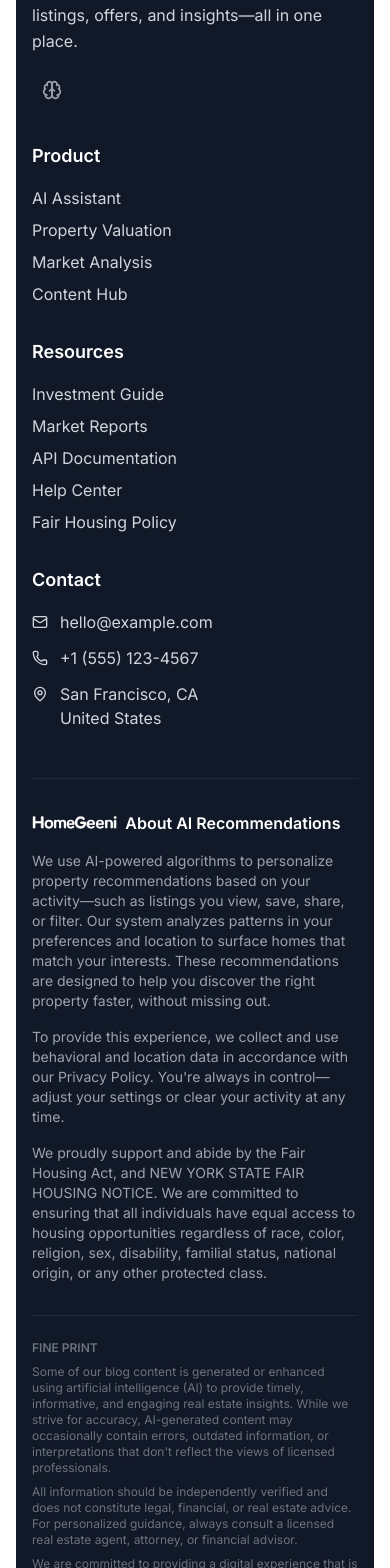
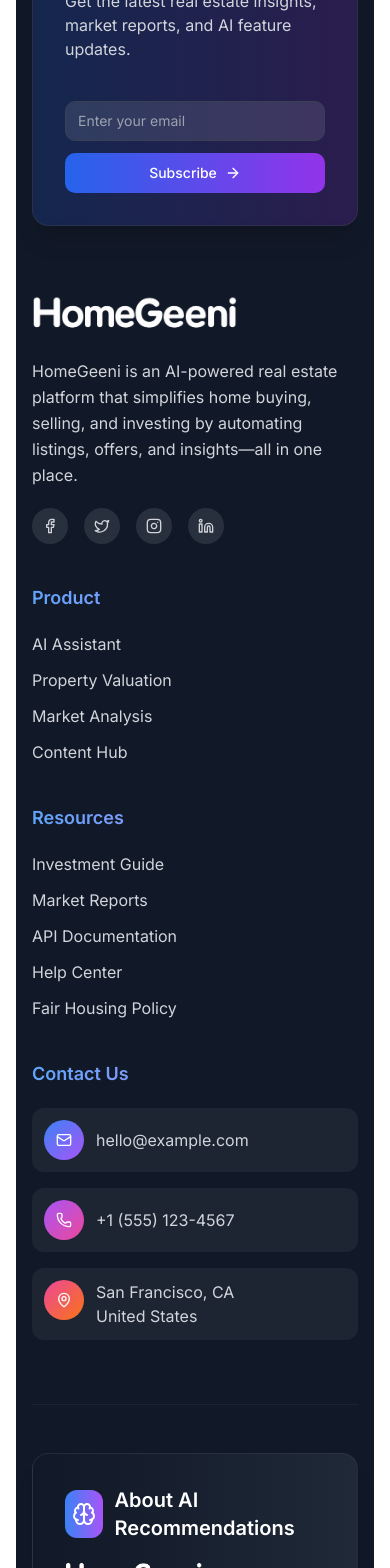
Before and after one commit to AVIKBHANJA/homegeeni_main, a Next.js app: page / in a window 390 px wide. Shown: the part 7438-9006 px from the top of the page. Built offline with nearby package versions, Linux system fonts and the light colour scheme.

Commit message:
beutified footer

```diff
--- a/components/Footer.tsx
+++ b/components/Footer.tsx
@@ -1,18 +1,55 @@
-import { Brain, Mail, Phone, MapPin } from "lucide-react";
+import {
+  Brain,
+  Mail,
+  Phone,
+  MapPin,
+  Facebook,
+  Twitter,
+  Instagram,
+  Linkedin,
+  ArrowRight,
+} from "lucide-react";
 import { Button } from "./ui/button";
+import { Input } from "./ui/input";
 
 const Footer = () => {
   return (
-    <footer className="bg-gray-900 text-white py-16">
-      <div className="container px-4">
-        <div className="grid grid-cols-1 md:grid-cols-4 gap-8 mb-12">
+    <footer className="bg-gradient-to-b from-gray-900 via-gray-900 to-black text-white py-20">
+      <div className="container px-4 max-w-7xl mx-auto">
+        {/* Newsletter Section */}
+        <div className="bg-gradient-to-r from-blue-600/20 to-purple-600/20 p-8 rounded-2xl mb-16 backdrop-blur-sm border border-gray-700/50 shadow-xl">
+          <div className="grid grid-cols-1 lg:grid-cols-5 gap-8 items-center">
+            <div className="lg:col-span-3">
+              <h3 className="text-2xl font-semibold mb-2 bg-gradient-to-r from-blue-400 to-purple-400 bg-clip-text text-transparent">
+                Stay Updated with HomeGeeni
+              </h3>
+              <p className="text-gray-300 mb-2">
+                Get the latest real estate insights, market reports, and AI
+                feature updates.
+              </p>
+            </div>
+            <div className="lg:col-span-2">
+              <form className="flex flex-col sm:flex-row gap-3">
+                <Input
+                  type="email"
+                  placeholder="Enter your email"
+                  className="bg-white/10 border-gray-700 text-white placeholder:text-gray-400 focus-visible:ring-blue-500"
+                />
+                <Button className="bg-gradient-to-r from-blue-600 to-purple-600 hover:from-blue-700 hover:to-purple-700 text-white">
+                  Subscribe <ArrowRight className="ml-2 h-4 w-4" />
+                </Button>
+              </form>
+            </div>
+          </div>
+        </div>
+        <div className="grid grid-cols-1 md:grid-cols-12 gap-10 mb-16">
           {/* Brand Section */}
-          <div className="space-y-4">
+          <div className="space-y-5 md:col-span-4">
             <div className="flex items-center">
               <img
                 src="/logo.png"
                 alt="HomeGeeni"
-                className="h-10 w-auto brightness-0 invert"
+                className="h-12 w-auto brightness-0 invert"
               />
             </div>{" "}
             <p className="text-gray-300 leading-relaxed">
@@ -20,115 +57,181 @@ const Footer = () => {
               home buying, selling, and investing by automating listings,
               offers, and insights—all in one place.
             </p>
-            <div className="flex space-x-4">
-              <Button
-                variant="ghost"
-                size="icon"
-                className="text-gray-400 hover:text-white"
+            <div className="flex space-x-4 mt-6">
+              <a
+                href="#"
+                className="w-9 h-9 rounded-full flex items-center justify-center bg-white/10 hover:bg-blue-600 transition-colors duration-300 text-gray-300 hover:text-white"
               >
-                <Brain className="w-5 h-5" />
-              </Button>
+                <Facebook className="w-4 h-4" />
+              </a>
+              <a
+                href="#"
+                className="w-9 h-9 rounded-full flex items-center justify-center bg-white/10 hover:bg-blue-400 transition-colors duration-300 text-gray-300 hover:text-white"
+              >
+                <Twitter className="w-4 h-4" />
+              </a>
+              <a
+                href="#"
+                className="w-9 h-9 rounded-full flex items-center justify-center bg-white/10 hover:bg-gradient-to-br hover:from-purple-600 hover:to-orange-600 transition-colors duration-300 text-gray-300 hover:text-white"
+              >
+                <Instagram className="w-4 h-4" />
+              </a>
+              <a
+                href="#"
+                className="w-9 h-9 rounded-full flex items-center justify-center bg-white/10 hover:bg-blue-700 transition-colors duration-300 text-gray-300 hover:text-white"
+              >
+                <Linkedin className="w-4 h-4" />
+              </a>
             </div>
           </div>
           {/* Product */}
-          <div className="space-y-4">
-            <h4 className="font-semibold text-lg">Product</h4>
-            <ul className="space-y-2">
+          <div className="space-y-5 md:col-span-2">
+            <h4 className="font-semibold text-lg bg-gradient-to-r from-blue-400 to-purple-400 bg-clip-text text-transparent">
+              Product
+            </h4>
+            <ul className="space-y-3">
               <li>
                 <a
                   href="#"
-                  className="text-gray-300 hover:text-white transition-colors"
+                  className="text-gray-300 hover:text-white transition-colors flex items-center group"
                 >
+                  <span className="group-hover:translate-x-1 transition-transform duration-300">
                     AI Assistant
+                  </span>
+                  <ArrowRight className="w-3 h-3 ml-1 opacity-0 group-hover:opacity-100 transition-opacity duration-300" />
+                </a>
+              </li>{" "}
+              <li>
+                <a
+                  href="#"
+                  className="text-gray-300 hover:text-white transition-colors flex items-center group"
+                >
+                  <span className="group-hover:translate-x-1 transition-transform duration-300">
+                    Property Valuation
+                  </span>
+                  <ArrowRight className="w-3 h-3 ml-1 opacity-0 group-hover:opacity-100 transition-opacity duration-300" />
                 </a>
               </li>
               <li>
                 <a
                   href="#"
-                  className="text-gray-300 hover:text-white transition-colors"
+                  className="text-gray-300 hover:text-white transition-colors flex items-center group"
                 >
-                  Property Valuation
+                  <span className="group-hover:translate-x-1 transition-transform duration-300">
+                    Market Analysis
+                  </span>
+                  <ArrowRight className="w-3 h-3 ml-1 opacity-0 group-hover:opacity-100 transition-opacity duration-300" />
                 </a>
               </li>
               <li>
                 <a
                   href="#"
-                  className="text-gray-300 hover:text-white transition-colors"
+                  className="text-gray-300 hover:text-white transition-colors flex items-center group"
                 >
-                  Market Analysis
+                  <span className="group-hover:translate-x-1 transition-transform duration-300">
+                    Content Hub
+                  </span>
+                  <ArrowRight className="w-3 h-3 ml-1 opacity-0 group-hover:opacity-100 transition-opacity duration-300" />
+                </a>
+              </li>
+            </ul>
+          </div>{" "}
+          {/* Resources */}
+          <div className="space-y-5 md:col-span-3">
+            <h4 className="font-semibold text-lg bg-gradient-to-r from-blue-400 to-purple-400 bg-clip-text text-transparent">
+              Resources
+            </h4>
+            <ul className="space-y-3">
+              <li>
+                <a
+                  href="#"
+                  className="text-gray-300 hover:text-white transition-colors flex items-center group"
+                >
+                  <span className="group-hover:translate-x-1 transition-transform duration-300">
+                    Investment Guide
+                  </span>
+                  <ArrowRight className="w-3 h-3 ml-1 opacity-0 group-hover:opacity-100 transition-opacity duration-300" />
                 </a>
               </li>
               <li>
                 <a
                   href="#"
-                  className="text-gray-300 hover:text-white transition-colors"
+                  className="text-gray-300 hover:text-white transition-colors flex items-center group"
                 >
-                  Content Hub
-                </a>
-              </li>
-            </ul>
-          </div>{" "}
-          {/* Resources */}
-          <div className="space-y-4">
-            <h4 className="font-semibold text-lg">Resources</h4>
-            <ul className="space-y-2">
-              <li>
-                <a
-                  href="#"
-                  className="text-gray-300 hover:text-white transition-colors"
-                >
-                  Investment Guide
+                  <span className="group-hover:translate-x-1 transition-transform duration-300">
+                    Market Reports
+                  </span>
+                  <ArrowRight className="w-3 h-3 ml-1 opacity-0 group-hover:opacity-100 transition-opacity duration-300" />
                 </a>
               </li>
               <li>
                 <a
                   href="#"
-                  className="text-gray-300 hover:text-white transition-colors"
+                  className="text-gray-300 hover:text-white transition-colors flex items-center group"
                 >
-                  Market Reports
+                  <span className="group-hover:translate-x-1 transition-transform duration-300">
+                    API Documentation
+                  </span>
+                  <ArrowRight className="w-3 h-3 ml-1 opacity-0 group-hover:opacity-100 transition-opacity duration-300" />
                 </a>
               </li>
               <li>
                 <a
                   href="#"
-                  className="text-gray-300 hover:text-white transition-colors"
+                  className="text-gray-300 hover:text-white transition-colors flex items-center group"
                 >
-                  API Documentation
-                </a>
-              </li>
-              <li>
-                <a
-                  href="#"
-                  className="text-gray-300 hover:text-white transition-colors"
-                >
+                  <span className="group-hover:translate-x-1 transition-transform duration-300">
                     Help Center
+                  </span>
+                  <ArrowRight className="w-3 h-3 ml-1 opacity-0 group-hover:opacity-100 transition-opacity duration-300" />
                 </a>
               </li>{" "}
               <li>
                 <a
                   href="/fair-housing-policy"
-                  className="text-gray-300 hover:text-white transition-colors"
+                  className="text-gray-300 hover:text-white transition-colors flex items-center group"
                 >
+                  <span className="group-hover:translate-x-1 transition-transform duration-300">
                     Fair Housing Policy
+                  </span>
+                  <ArrowRight className="w-3 h-3 ml-1 opacity-0 group-hover:opacity-100 transition-opacity duration-300" />
                 </a>
               </li>
-            </ul>
+            </ul>{" "}
           </div>
           {/* Contact */}
+          <div className="space-y-5 md:col-span-3">
+            <h4 className="font-semibold text-lg bg-gradient-to-r from-blue-400 to-purple-400 bg-clip-text text-transparent">
+              Contact Us
+            </h4>
             <div className="space-y-4">
-            <h4 className="font-semibold text-lg">Contact</h4>
-            <div className="space-y-3">
               {" "}
-              <div className="flex items-center gap-3 text-gray-300">
-                <Mail className="w-4 h-4" />
-                <span>hello@example.com</span>
+              <a
+                href="mailto:hello@example.com"
+                className="group flex items-center gap-3 text-gray-300 hover:text-white transition-colors p-3 bg-white/5 hover:bg-white/10 rounded-lg"
+              >
+                <div className="w-10 h-10 rounded-full bg-gradient-to-br from-blue-500 to-purple-500 flex items-center justify-center flex-shrink-0">
+                  <Mail className="w-4 h-4 text-white" />
                 </div>
-              <div className="flex items-center gap-3 text-gray-300">
-                <Phone className="w-4 h-4" />
-                <span>+1 (555) 123-4567</span>
+                <span className="group-hover:translate-x-1 transition-transform duration-300">
+                  hello@example.com
+                </span>
+              </a>
+              <a
+                href="tel:+15551234567"
+                className="group flex items-center gap-3 text-gray-300 hover:text-white transition-colors p-3 bg-white/5 hover:bg-white/10 rounded-lg"
+              >
+                <div className="w-10 h-10 rounded-full bg-gradient-to-br from-purple-500 to-pink-500 flex items-center justify-center flex-shrink-0">
+                  <Phone className="w-4 h-4 text-white" />
                 </div>
-              <div className="flex items-start gap-3 text-gray-300">
-                <MapPin className="w-4 h-4 mt-1" />
+                <span className="group-hover:translate-x-1 transition-transform duration-300">
+                  +1 (555) 123-4567
+                </span>
+              </a>
+              <div className="group flex items-start gap-3 text-gray-300 p-3 bg-white/5 rounded-lg">
+                <div className="w-10 h-10 rounded-full bg-gradient-to-br from-pink-500 to-orange-500 flex items-center justify-center flex-shrink-0">
+                  <MapPin className="w-4 h-4 text-white" />
+                </div>
                 <span>
                   San Francisco, CA
                   <br />
@@ -139,94 +242,121 @@ const Footer = () => {
           </div>
         </div>{" "}
         {/* AI Recommendations Section */}
-        <div className="border-t border-gray-800 pt-8 pb-8">
-          <div className="text-gray-400 text-sm space-y-4">
-            <h4 className="font-semibold text-white text-base mb-2 flex items-center gap-2">
+        <div className="border-t border-gray-700/30 pt-12 pb-12">
+          <div className="bg-gradient-to-r from-gray-900 to-gray-800 rounded-2xl p-8 shadow-xl border border-gray-700/50">
+            <div className="grid grid-cols-1 lg:grid-cols-6 gap-8">
+              <div className="lg:col-span-2">
+                <div className="flex items-center gap-3 mb-4">
+                  <div className="w-12 h-12 rounded-xl bg-gradient-to-r from-blue-500 to-purple-500 flex items-center justify-center">
+                    <Brain className="w-6 h-6 text-white" />
+                  </div>
+                  <h4 className="font-semibold text-white text-xl">
+                    About AI Recommendations
+                  </h4>
+                </div>
                 <img
                   src="/logo.png"
                   alt="Logo"
-                className="h-5 w-auto brightness-0 invert"
+                  className="h-8 w-auto brightness-0 invert mb-4"
                 />
-              <span>About AI Recommendations</span>
-            </h4>{" "}
-            <p>
+              </div>
+
+              <div className="lg:col-span-4 text-gray-300 space-y-4">
+                <p className="leading-relaxed">
                   We use AI-powered algorithms to personalize property
-              recommendations based on your activity—such as listings you view,
-              save, share, or filter. Our system analyzes patterns in your
-              preferences and location to surface homes that match your
-              interests. These recommendations are designed to help you discover
-              the right property faster, without missing out.
+                  recommendations based on your activity—such as listings you
+                  view, save, share, or filter. Our system analyzes patterns in
+                  your preferences and location to surface homes that match your
+                  interests. These recommendations are designed to help you
+                  discover the right property faster, without missing out.
                 </p>
-            <p>
+                <p className="leading-relaxed">
                   To provide this experience, we collect and use behavioral and
-              location data in accordance with our Privacy Policy. You're always
-              in control—adjust your settings or clear your activity at any
-              time.
+                  location data in accordance with our Privacy Policy. You're
+                  always in control—adjust your settings or clear your activity
+                  at any time.
                 </p>{" "}
-            <p className="mt-4">
-              We proudly support and abide by the Fair Housing Act, and NEW YORK
-              STATE FAIR HOUSING NOTICE. We are committed to ensuring that all
-              individuals have equal access to housing opportunities regardless
-              of race, color, religion, sex, disability, familial status,
-              national origin, or any other protected class.
+                <p className="leading-relaxed">
+                  We proudly support and abide by the Fair Housing Act, and NEW
+                  YORK STATE FAIR HOUSING NOTICE. We are committed to ensuring
+                  that all individuals have equal access to housing
+                  opportunities regardless of race, color, religion, sex,
+                  disability, familial status, national origin, or any other
+                  protected class.
                 </p>
               </div>
             </div>
+          </div>
+        </div>{" "}
         {/* Fine Print Section */}
-        <div className="border-t border-gray-800 pt-6 pb-6">
+        <div className="border-t border-gray-700/30 pt-10 pb-10">
           {" "}
-          <div className="text-gray-500 text-xs">
-            <p className="font-semibold mb-2">FINE PRINT</p>
-            <p className="mb-2">
-              Some of our blog content is generated or enhanced using artificial
-              intelligence (AI) to provide timely, informative, and engaging
-              real estate insights. While we strive for accuracy, AI-generated
-              content may occasionally contain errors, outdated information, or
-              interpretations that don't reflect the views of licensed
-              professionals.
+          <div className="text-gray-400 text-xs leading-relaxed">
+            <p className="font-semibold mb-4 text-sm text-gray-300">
+              FINE PRINT
             </p>
-            <p className="mb-2">
+            <div className="grid grid-cols-1 md:grid-cols-2 gap-6">
+              <div>
+                <p className="mb-4">
+                  Some of our blog content is generated or enhanced using
+                  artificial intelligence (AI) to provide timely, informative,
+                  and engaging real estate insights. While we strive for
+                  accuracy, AI-generated content may occasionally contain
+                  errors, outdated information, or interpretations that don't
+                  reflect the views of licensed professionals.
+                </p>
+                <p>
                   All information should be independently verified and does not
                   constitute legal, financial, or real estate advice. For
                   personalized guidance, always consult a licensed real estate
                   agent, attorney, or financial advisor.
                 </p>
-            <p>
+              </div>
+              <div>
+                <p className="mb-4">
                   We are committed to providing a digital experience that is
-              accessible and inclusive for all users, including individuals with
-              disabilities. We are actively working to enhance the usability and
-              accessibility of our platform and welcome your feedback as we
-              continue to improve.
+                  accessible and inclusive for all users, including individuals
+                  with disabilities. We are actively working to enhance the
+                  usability and accessibility of our platform and welcome your
+                  feedback as we continue to improve.
                 </p>
-            <p className="mt-2">
+                <p className="mb-4">
                   If you encounter any accessibility barriers or require an
-              accommodation, please contact us at accessibility@example.com so
-              we can assist you.
+                  accommodation, please contact us at accessibility@example.com
+                  so we can assist you.
                 </p>
-            <p className="mt-2">California DRE #01521930</p>
+                <p className="text-gray-300">California DRE #01521930</p>
+              </div>
+            </div>
           </div>
         </div>
         {/* Bottom Section */}
-        <div className="border-t border-gray-800 pt-8">
-          <div className="flex flex-col md:flex-row justify-between items-center gap-4">
+        <div className="border-t border-gray-700/30 pt-8">
+          <div className="flex flex-col md:flex-row justify-between items-center gap-5">
             <p className="text-gray-400 text-sm">
-              © {new Date().getFullYear()} All rights reserved.
+              © {new Date().getFullYear()} HomeGeeni. All rights reserved.
             </p>{" "}
-            <div className="flex gap-6 text-sm text-gray-400">
+            <div className="flex flex-wrap justify-center gap-8 text-sm">
               <a
                 href="/privacy-policy"
-                className="hover:text-white transition-colors"
+                className="text-gray-400 hover:text-white transition-colors relative group"
               >
                 Privacy Policy
+                <span className="absolute left-0 right-0 bottom-0 h-0.5 bg-gradient-to-r from-blue-500 to-purple-500 scale-x-0 group-hover:scale-x-100 transition-transform origin-left"></span>
               </a>
               <a
                 href="/terms-of-use"
-                className="hover:text-white transition-colors"
+                className="text-gray-400 hover:text-white transition-colors relative group"
               >
                 Terms of Use
+                <span className="absolute left-0 right-0 bottom-0 h-0.5 bg-gradient-to-r from-blue-500 to-purple-500 scale-x-0 group-hover:scale-x-100 transition-transform origin-left"></span>
               </a>
-              <a href="#" className="hover:text-white transition-colors">
+              <a
+                href="#"
+                className="text-gray-400 hover:text-white transition-colors relative group"
+              >
                 Cookie Policy
+                <span className="absolute left-0 right-0 bottom-0 h-0.5 bg-gradient-to-r from-blue-500 to-purple-500 scale-x-0 group-hover:scale-x-100 transition-transform origin-left"></span>
               </a>
             </div>
           </div>
```
Lines whose indentation alone changed are shown as unchanged.
